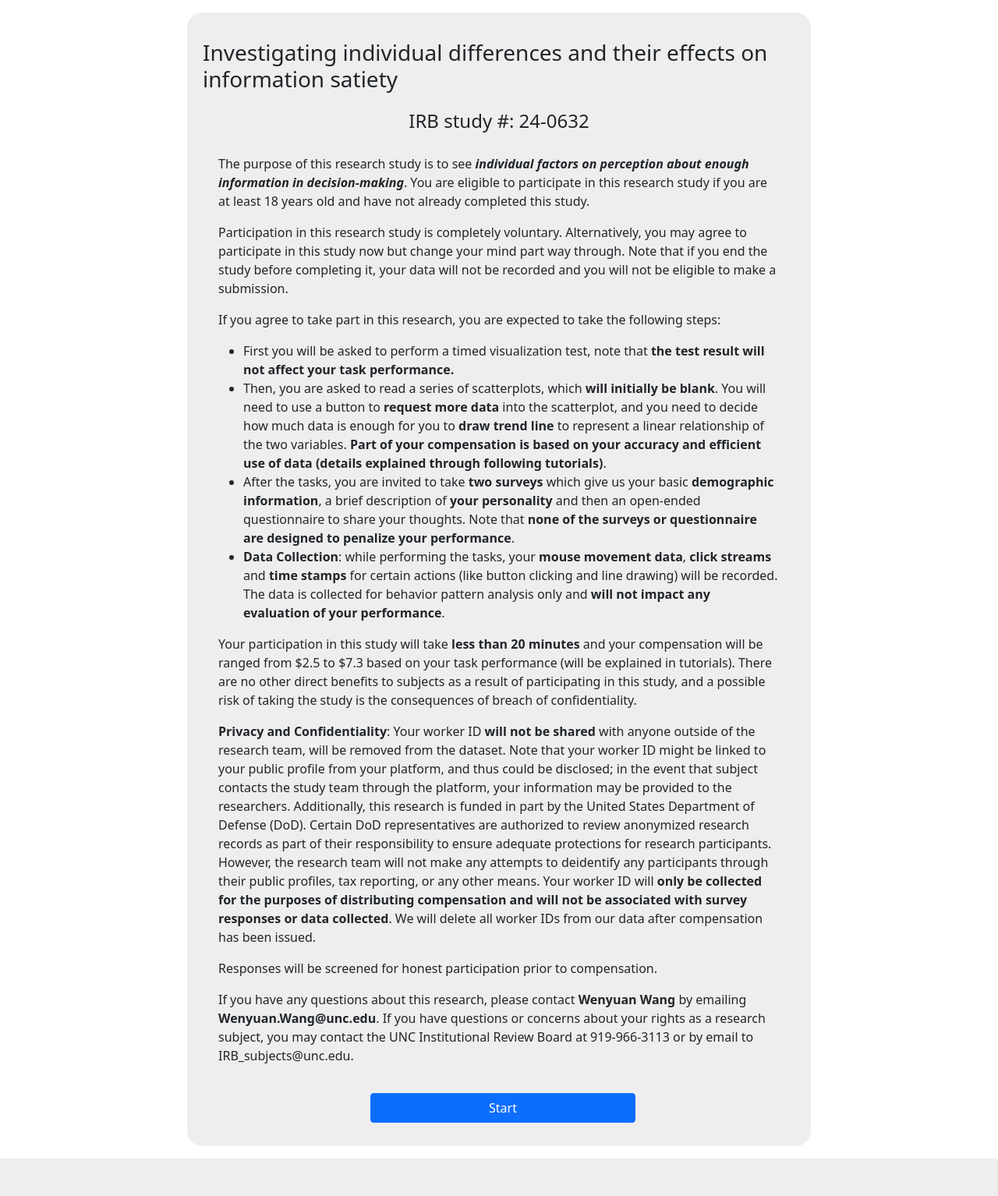
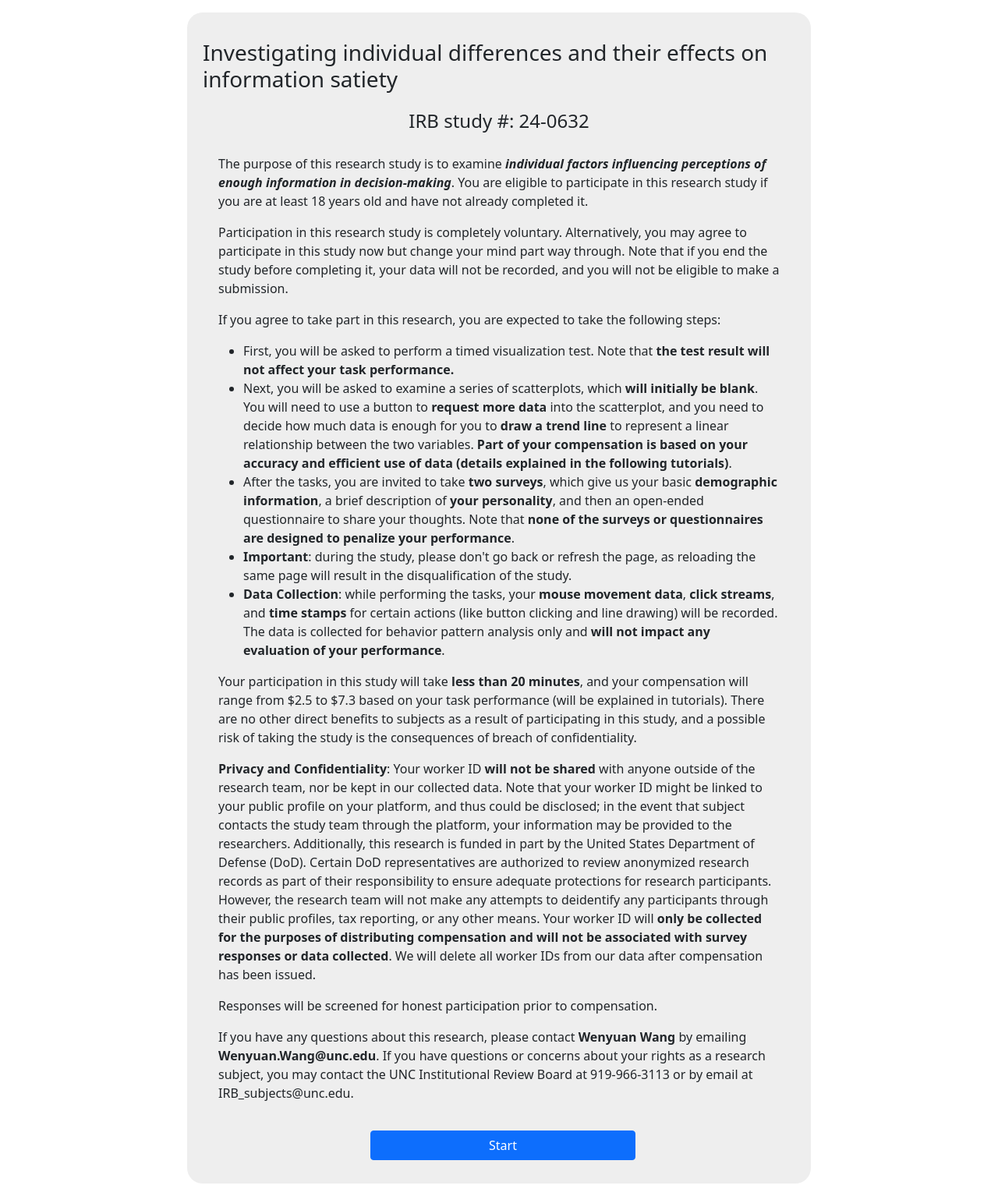
Before and after one commit to ScarVaapad/infoSatiety_Flask, a Flask app: page / in a window 1280 px wide. Shown: the whole page at 78% size. Before the commit the page ends 1486 px from the top, so only its background shows below. Run offline with Flask 3, Linux system fonts and the light colour scheme.

Commit message:
Wording changes

```diff
--- a/templates/index.html
+++ b/templates/index.html
@@ -18,20 +18,21 @@
                         <h4>IRB study #: 24-0632</h4>
                     </div>
                     <div class="justify-content-center overflow-auto" style="height: 85%; padding-left: 20px; padding-bottom: 20px; padding-top: 20px; padding-right: 20px">
-                        <p>The purpose of this research study is to see <b><i>individual factors on perception about enough information in decision-making</i></b>. You are eligible to participate in this research study if you are at least 18 years old and have not already completed this study.</p>
-                        <p>Participation in this research study is completely voluntary. Alternatively, you may agree to participate in this study now but change your mind part way through. Note that if you end the study before completing it, your data will not be recorded and you will not be eligible to make a submission.</p>
+                        <p>The purpose of this research study is to examine <b><i>individual factors influencing perceptions of enough information in decision-making</i></b>. You are eligible to participate in this research study if you are at least 18 years old and have not already completed it.</p>
+                        <p>Participation in this research study is completely voluntary. Alternatively, you may agree to participate in this study now but change your mind part way through. Note that if you end the study before completing it, your data will not be recorded, and you will not be eligible to make a submission.</p>
                         <p>If you agree to take part in this research, you are expected to take the following steps:</p>
                         <ul>
-                            <li>First you will be asked to perform a timed visualization test, note that <b>the test result will not affect your task performance.</b></li>
-                            <li>Then, you are asked to read a series of scatterplots, which <b>will initially be blank</b>. You will need to use a button to <b>request more data</b> into the scatterplot, and you need to decide how much data is enough for you to <b>draw trend line</b> to represent a linear relationship of the two variables. <b>Part of your compensation is based on your accuracy and efficient use of data (details explained through following tutorials)</b>.</li>
-                            <li>After the tasks, you are invited to take <b>two surveys</b> which give us your basic <b>demographic information</b>, a brief description of <b>your personality</b> and then an open-ended questionnaire to share your thoughts. Note that <b>none of the surveys or questionnaire are designed to penalize your performance</b>.</li>
-                            <li><b>Data Collection</b>: while performing the tasks, your <b>mouse movement data</b>, <b>click streams</b> and <b>time stamps</b> for certain actions (like button clicking and line drawing) will be recorded. The data is collected for behavior pattern analysis only and <b>will not impact any evaluation of your performance</b>.</li>
+                            <li>First, you will be asked to perform a timed visualization test. Note that <b>the test result will not affect your task performance.</b></li>
+                            <li>Next, you will be asked to examine a series of scatterplots, which <b>will initially be blank</b>. You will need to use a button to <b>request more data</b> into the scatterplot, and you need to decide how much data is enough for you to <b>draw a trend line</b> to represent a linear relationship between the two variables. <b>Part of your compensation is based on your accuracy and efficient use of data (details explained in the following tutorials)</b>.</li>
+                            <li>After the tasks, you are invited to take <b>two surveys</b>, which give us your basic <b>demographic information</b>, a brief description of <b>your personality</b>, and then an open-ended questionnaire to share your thoughts. Note that <b>none of the surveys or questionnaires are designed to penalize your performance</b>.</li>
+                            <li><b>Important</b>: during the study, please don't go back or refresh the page, as reloading the same page will result in the disqualification of the study.</li>
+                            <li><b>Data Collection</b>: while performing the tasks, your <b>mouse movement data</b>, <b>click streams</b>, and <b>time stamps</b> for certain actions (like button clicking and line drawing) will be recorded. The data is collected for behavior pattern analysis only and <b>will not impact any evaluation of your performance</b>.</li>
                         </ul>
-                        <p>Your participation in this study will take <b>less than 20 minutes</b> and your compensation will be ranged from $2.5 to $7.3 based on your task performance (will be explained in tutorials). There are no other direct benefits to subjects as a result of participating in this study, and a possible risk of taking the study is the consequences of breach of confidentiality.</p>
-                        <p><b>Privacy and Confidentiality</b>: Your worker ID <b>will not be shared</b> with anyone outside of the research team, will be removed from the dataset. Note that your worker ID might be linked to your public profile from your platform, and thus could be disclosed; in the event that subject contacts the study team through the platform, your information may be provided to the researchers. Additionally, this research is funded in part by the United States Department of Defense (DoD). Certain DoD representatives are authorized to review anonymized research records as part of their responsibility to ensure adequate protections for research participants. However, the research team will not make any attempts to deidentify any participants through their public profiles, tax reporting, or any other means. Your worker ID will <b>only be collected for the purposes of distributing compensation and will not be associated with survey responses or data collected</b>. We will delete all worker IDs from our data after compensation has been issued. </p>
+                        <p>Your participation in this study will take <b>less than 20 minutes</b>, and your compensation will range from $2.5 to $7.3 based on your task performance (will be explained in tutorials). There are no other direct benefits to subjects as a result of participating in this study, and a possible risk of taking the study is the consequences of breach of confidentiality.</p>
+                        <p><b>Privacy and Confidentiality</b>: Your worker ID <b>will not be shared</b> with anyone outside of the research team, nor be kept in our collected data. Note that your worker ID might be linked to your public profile on your platform, and thus could be disclosed; in the event that subject contacts the study team through the platform, your information may be provided to the researchers. Additionally, this research is funded in part by the United States Department of Defense (DoD). Certain DoD representatives are authorized to review anonymized research records as part of their responsibility to ensure adequate protections for research participants. However, the research team will not make any attempts to deidentify any participants through their public profiles, tax reporting, or any other means. Your worker ID will <b>only be collected for the purposes of distributing compensation and will not be associated with survey responses or data collected</b>. We will delete all worker IDs from our data after compensation has been issued. </p>
                         <p> Responses will be screened for honest participation prior to compensation.</p>
                         <p>
-                            If you have any questions about this research, please contact <b>Wenyuan Wang</b> by emailing <b>Wenyuan.Wang@unc.edu</b>. If you have questions or concerns about your rights as a research subject, you may contact the UNC Institutional Review Board at 919-966-3113 or by email to IRB_subjects@unc.edu.</p>
+                            If you have any questions about this research, please contact <b>Wenyuan Wang</b> by emailing <b>Wenyuan.Wang@unc.edu</b>. If you have questions or concerns about your rights as a research subject, you may contact the UNC Institutional Review Board at 919-966-3113 or by email at IRB_subjects@unc.edu.</p>
                     </div>
 
                     <div class="d-flex justify-content-center" style="padding-left: 10px; padding-bottom: 10px; padding-top: 0px; ">
```
